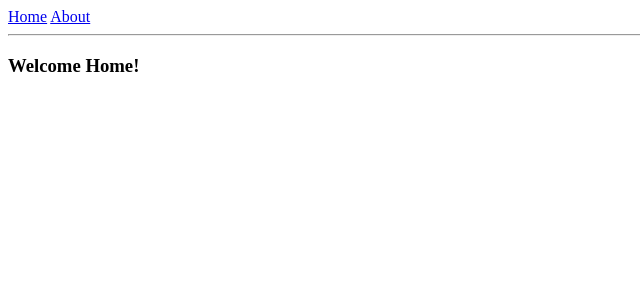
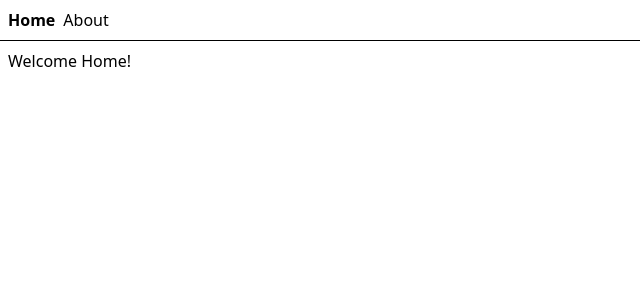
Before and after one commit to joseph-beck/rat, a React (Vite) app: page / in a window 1280 px wide. Shown: the top 300 px of the page, without its empty margins (0-640 px from the left). Built offline with nearby package versions, Linux system fonts and the light colour scheme.

Commit message:
feat: add tailwindcss

```diff
--- a/package.json
+++ b/package.json
@@ -13,10 +13,12 @@
     "e2e": "playwright test"
   },
   "dependencies": {
+    "@tailwindcss/vite": "^4.0.8",
     "@tanstack/react-router": "^1.109.2",
     "prettier": "^3.5.2",
     "react": "^19.0.0",
-    "react-dom": "^19.0.0"
+    "react-dom": "^19.0.0",
+    "tailwindcss": "^4.0.8"
   },
   "devDependencies": {
     "@eslint/js": "^9.19.0",
--- a/src/main.tsx
+++ b/src/main.tsx
@@ -1,6 +1,7 @@
 import { StrictMode } from 'react';
 import ReactDOM from 'react-dom/client';
 import { RouterProvider, createRouter } from '@tanstack/react-router';
+import './styles/global.css';
 
 // Import the generated route tree
 import { routeTree } from './routeTree.gen';
--- /dev/null
+++ b/src/styles/global.css
@@ -0,0 +1 @@
+@import 'tailwindcss';
--- a/vite.config.ts
+++ b/vite.config.ts
@@ -1,8 +1,9 @@
 import { defineConfig } from 'vite';
 import react from '@vitejs/plugin-react-swc';
 import { TanStackRouterVite } from '@tanstack/router-plugin/vite';
+import tailwindcss from '@tailwindcss/vite';
 
 // https://vite.dev/config/
 export default defineConfig({
-  plugins: [react(), TanStackRouterVite({ autoCodeSplitting: true })],
+  plugins: [react(), TanStackRouterVite({ autoCodeSplitting: true }), tailwindcss()],
 });
```
Also changed, not shown: 1 other file (tests, documents, lock files or other folders).
